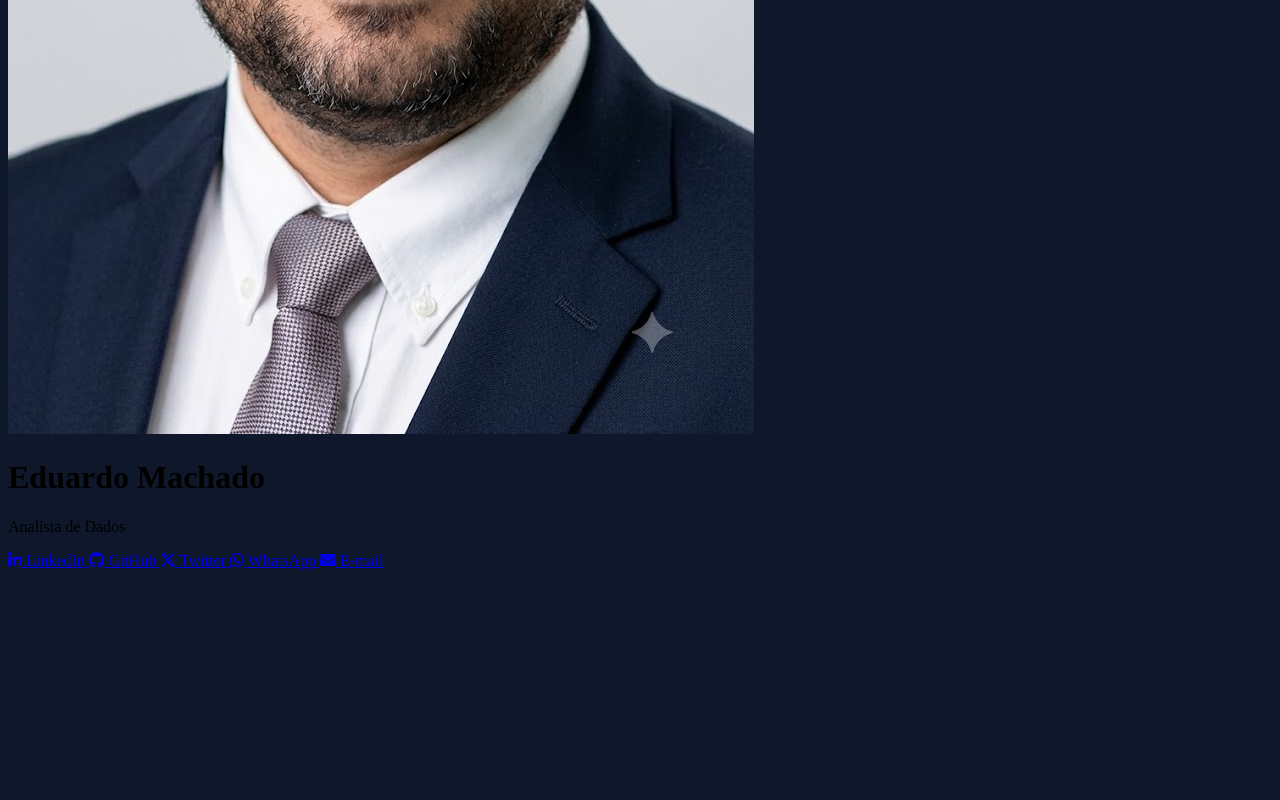
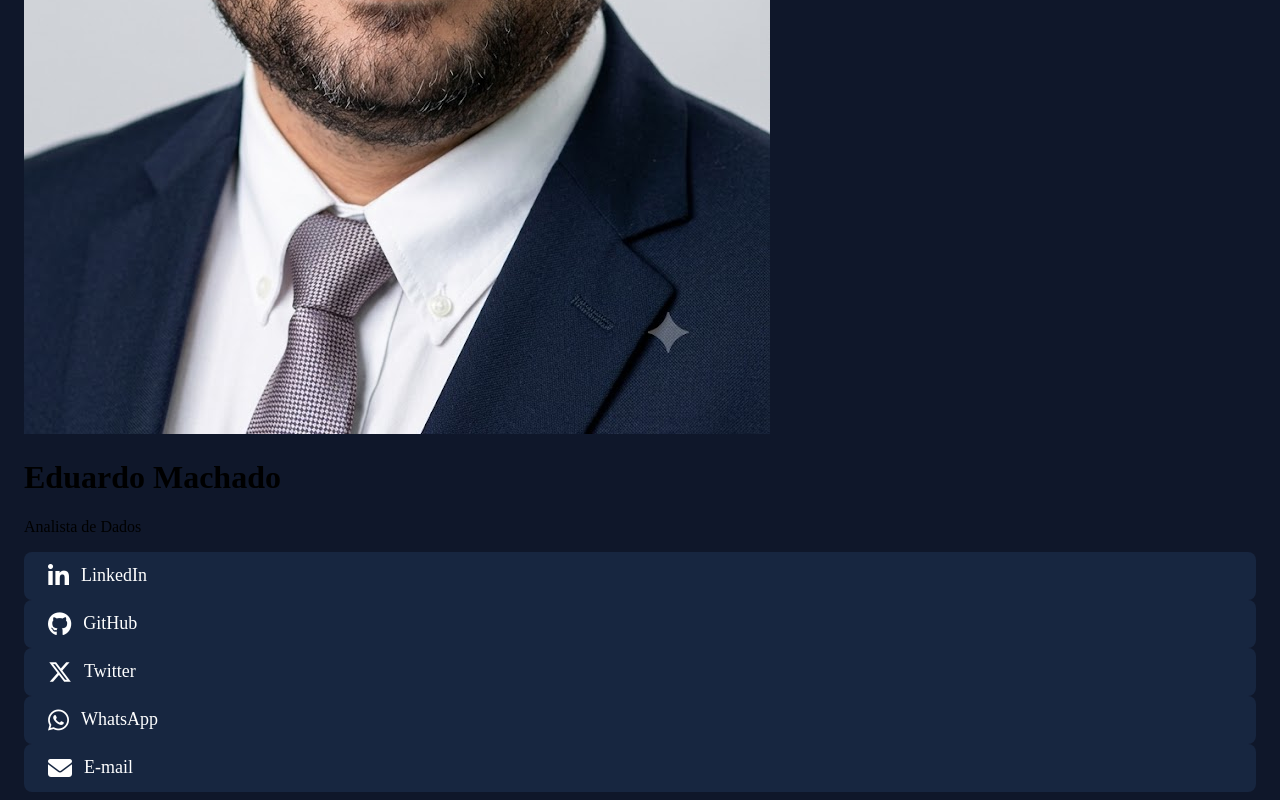
Before and after one commit to edufms/edufms.github.io, a website: page links.html in a window 1280 px wide. Shown: the part 598-1398 px from the top of the page. Before the commit the page ends 1176 px from the top, so only its background shows below. Drawn offline with Linux system fonts and the light colour scheme.

Commit message:
Fix links page CSS - regular CSS instead of Tailwind directives

```diff
--- a/css/links.css
+++ b/css/links.css
@@ -1,32 +1,35 @@
-@tailwind base;
-@tailwind components;
-@tailwind utilities;
-
 .bg-tech {
   background-color: #0f172a;
 }
 
-@layer components {
-  .container {
-    @max-width(100%);
-    @padding(0 1rem);
-    @margin-left(auto);
-    @margin-right(auto);
-  }
+.container {
+  max-width: 100%;
+  padding: 0 1rem;
+  margin-left: auto;
+  margin-right: auto;
+}
 
-  .btn-social {
-    @display(flex);
-    @align-items(center);
-    @justify-center;
-    @gap-3;
-    @px-6;
-    @py-3;
-    @rounded-lg;
-    @bg-blue-600/20;
-    @hover\:bg-blue-600/30;
-    @text-white;
-    @text-lg;
-    @transition-colors;
-    @hover\:text-blue-300;
-  }
+.social-link {
+  display: flex;
+  align-items: center;
+  justify-center: center;
+  gap: 0.75rem;
+  padding: 0.75rem 1.5rem;
+  border-radius: 0.5rem;
+  background-color: rgba(96, 165, 250, 0.1);
+  color: #ffffff;
+  font-size: 1.125rem;
+  font-weight: 500;
+  transition: all 0.2s ease;
+  text-decoration: none;
 }
+
+.social-link:hover {
+  background-color: rgba(96, 165, 250, 0.2);
+  transform: translateY(-2px);
+  box-shadow: 0 4px 12px rgba(96, 165, 250, 0.15);
+}
+
+.social-link i {
+  font-size: 1.5rem;
+}
--- a/links.html
+++ b/links.html
@@ -11,37 +11,37 @@
     <link rel="stylesheet" href="https://cdnjs.cloudflare.com/ajax/libs/font-awesome/6.5.1/css/all.min.css" integrity="sha384-t1nt8BQoYMLFN5p42tRAtuAAFQaCQODekUVeKKZrEnEyp4H2R0RHFz0KWpmj7i8g" crossorigin="anonymous">
 </head>
 <body class="bg-tech">
-    <main class="min-h-screen flex flex-col items-center justify-center py-12 px-4">
-        <div class="container mx-auto px-4 text-center">
-            <div class="mb-12">
-                <img src="media/00de0bf3-fde6-4206-b6ca-7d73d3b613a7.jpg" alt="Eduardo Machado" class="w-24 h-24 rounded-full mx-auto mb-4 object-cover">
+    <main class="min-h-screen">
+        <div class="container max-w-2xl mx-auto py-12 px-4 text-center">
+            <div class="mb-8">
+                <img src="media/00de0bf3-fde6-4206-b6ca-7d73d3b613a7.jpg" alt="Eduardo Machado" class="w-20 h-20 rounded-full mx-auto mb-4 object-cover">
                 <h1 class="text-3xl font-bold text-white">Eduardo Machado</h1>
                 <p class="text-blue-400 text-lg mt-2">Analista de Dados</p>
             </div>
 
             <div class="space-y-4 md:space-y-6">
-                <a href="https://www.linkedin.com/in/eduardofmsantos/" target="_blank" rel="noopener noreferrer" class="flex items-center justify-center gap-3 px-6 py-3 rounded-lg bg-blue-600/20 hover:bg-blue-600/30 text-white text-lg transition-colors hover:text-blue-300">
-                    <i class="fab fa-linkedin-in text-2xl"></i>
+                <a href="https://www.linkedin.com/in/eduardofmsantos/" target="_blank" rel="noopener noreferrer" class="social-link">
+                    <i class="fab fa-linkedin-in"></i>
                     <span>LinkedIn</span>
                 </a>
 
-                <a href="https://github.com/edufms/" target="_blank" rel="noopener noreferrer" class="flex items-center justify-center gap-3 px-6 py-3 rounded-lg bg-blue-600/20 hover:bg-blue-600/30 text-white text-lg transition-colors hover:text-blue-300">
-                    <i class="fab fa-github text-2xl"></i>
+                <a href="https://github.com/edufms/" target="_blank" rel="noopener noreferrer" class="social-link">
+                    <i class="fab fa-github"></i>
                     <span>GitHub</span>
                 </a>
 
-                <a href="https://x.com/EduardoFmSantos" target="_blank" rel="noopener noreferrer" class="flex items-center justify-center gap-3 px-6 py-3 rounded-lg bg-blue-600/20 hover:bg-blue-600/30 text-white text-lg transition-colors hover:text-blue-300">
-                    <i class="fab fa-x-twitter text-2xl"></i>
+                <a href="https://x.com/EduardoFmSantos" target="_blank" rel="noopener noreferrer" class="social-link">
+                    <i class="fab fa-x-twitter"></i>
                     <span>Twitter</span>
                 </a>
 
-                <a href="https://wa.me/5511930645909" target="_blank" rel="noopener noreferrer" class="flex items-center justify-center gap-3 px-6 py-3 rounded-lg bg-blue-600/20 hover:bg-blue-600/30 text-white text-lg transition-colors hover:text-blue-300">
-                    <i class="fab fa-whatsapp text-2xl"></i>
+                <a href="https://wa.me/5511930645909" target="_blank" rel="noopener noreferrer" class="social-link">
+                    <i class="fab fa-whatsapp"></i>
                     <span>WhatsApp</span>
                 </a>
 
-                <a href="mailto:edufms@gmail.com" class="flex items-center justify-center gap-3 px-6 py-3 rounded-lg bg-blue-600/20 hover:bg-blue-600/30 text-white text-lg transition-colors hover:text-blue-300">
-                    <i class="fas fa-envelope text-2xl"></i>
+                <a href="mailto:edufms@gmail.com" class="social-link">
+                    <i class="fas fa-envelope"></i>
                     <span>E-mail</span>
                 </a>
             </div>
```
